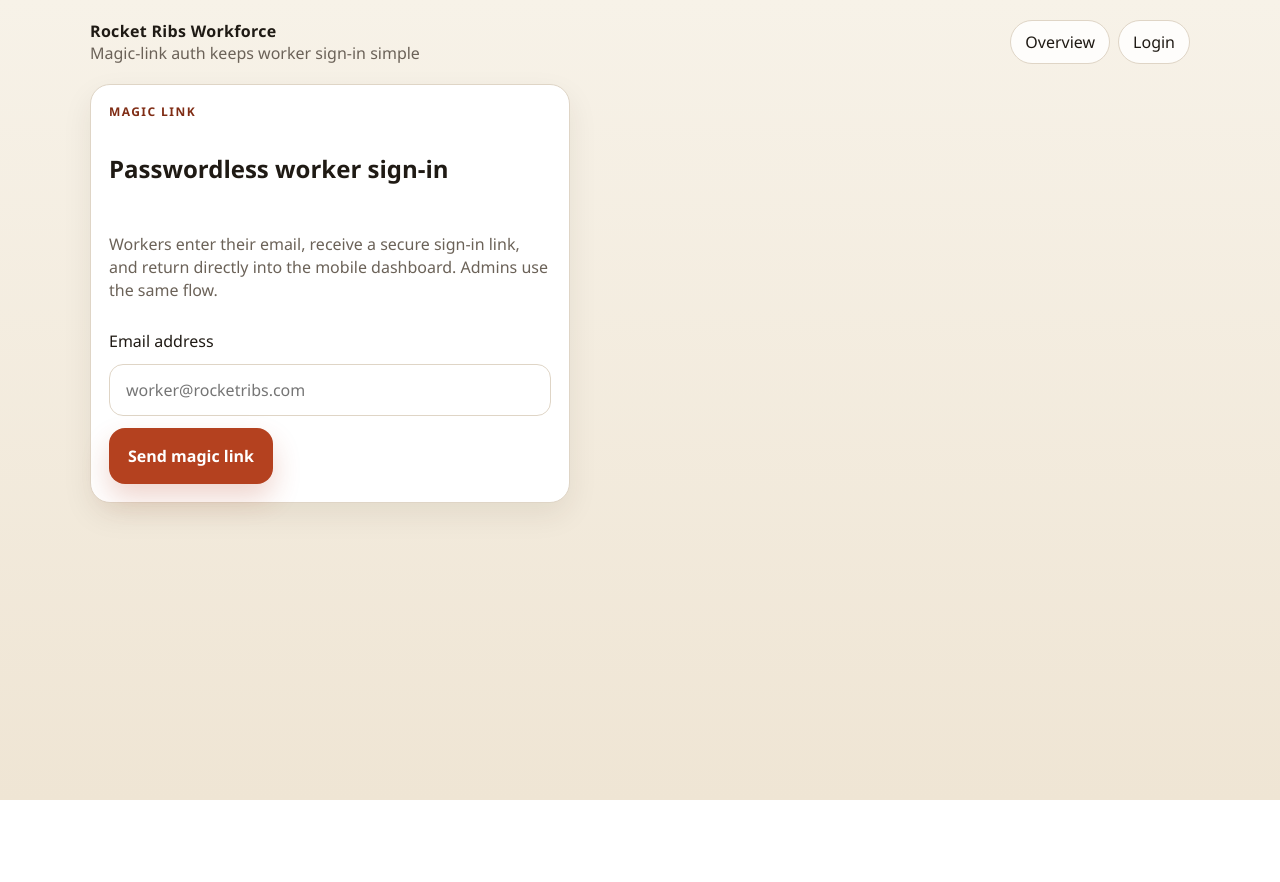
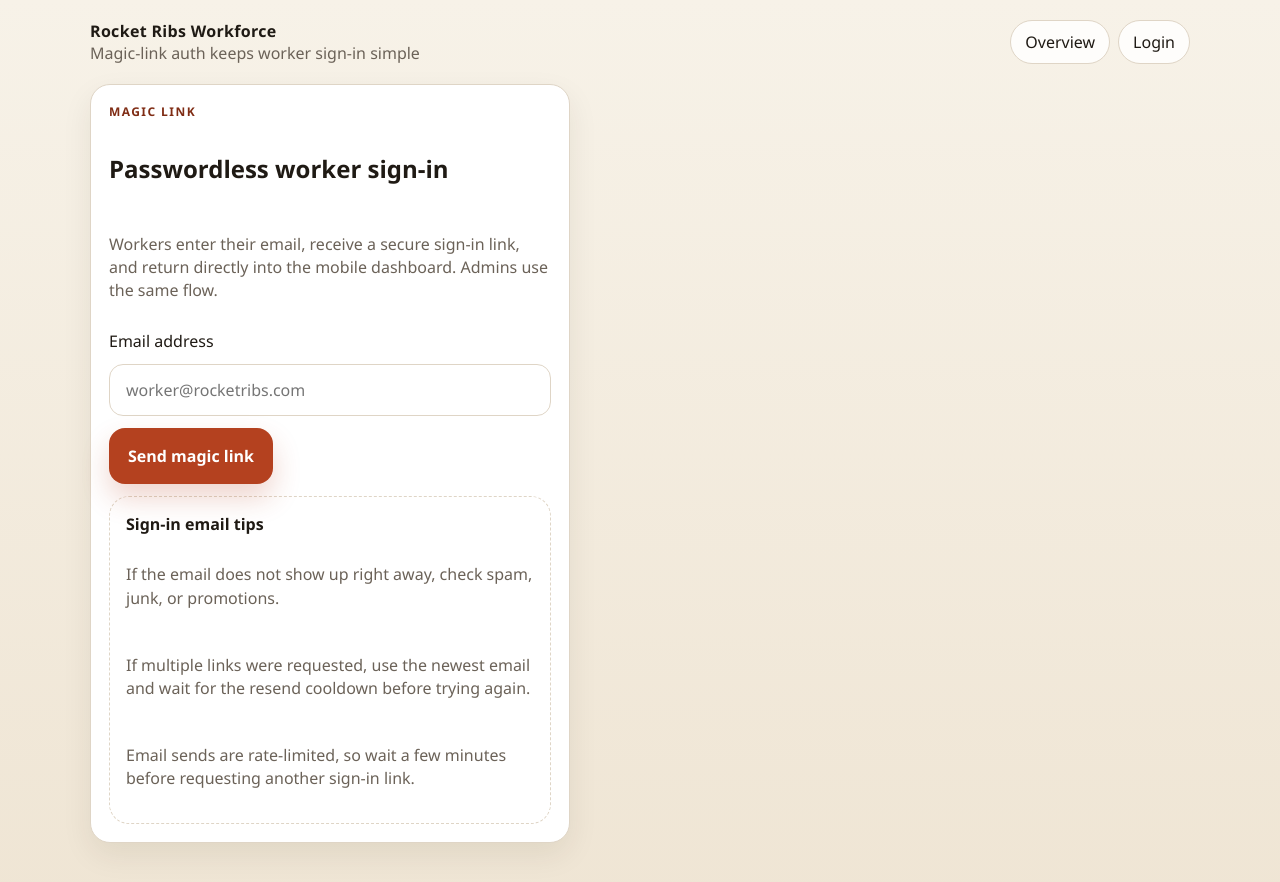
Before and after one commit to rees-rocket/rocket-workflow-app, a Next.js app: page /auth/login in a window 1280 px wide. Shown: the top 882 px of the page. Before the commit the page ends 800 px from the top, so only its background shows below. Built offline with nearby package versions, Linux system fonts and the light colour scheme; no server answers.

Commit message:
Improve magic link delivery messaging

```diff
--- a/app/admin/workers/[id]/page.tsx
+++ b/app/admin/workers/[id]/page.tsx
@@ -15,6 +15,7 @@ import {
 import { updateWorker } from "@/app/admin/workers/actions";
 import { notFound } from "next/navigation";
 import { formatCurrencyFromCents } from "@/lib/mvp-helpers";
+import { MagicLinkHelp } from "@/components/magic-link-help";
 
 type WorkerDetailPageProps = {
   params: Promise<{ id: string }>;
@@ -85,6 +86,7 @@ export default async function WorkerDetailPage({ params, searchParams }: WorkerD
           <div className="eyebrow">Profile Details</div>
           <h2>Edit worker</h2>
           {search.message ? <div className="pill">{search.message}</div> : null}
+          <MagicLinkHelp title="Invite delivery tips" />
           <form action={updateWorker} className="stack">
             <input name="source" type="hidden" value={detail.source} />
             <input name="worker_id" type="hidden" value={detail.worker.id} />
--- a/app/admin/workers/invite/route.ts
+++ b/app/admin/workers/invite/route.ts
@@ -1,5 +1,6 @@
 import { NextResponse } from "next/server";
 import { getSiteUrl } from "@/lib/env";
+import { formatMagicLinkErrorMessage, formatMagicLinkSuccessMessage } from "@/lib/magic-link";
 import { createClient } from "@/lib/supabase/server";
 
 async function buildRedirect(request: Request, returnTo: string, message: string) {
@@ -48,8 +49,8 @@ export async function POST(request: Request) {
   });
 
   if (error) {
-    return buildRedirect(request, returnTo, error.message);
+    return buildRedirect(request, returnTo, formatMagicLinkErrorMessage(error.message));
   }
 
-  return buildRedirect(request, returnTo, `Invite sent to ${email}`);
+  return buildRedirect(request, returnTo, formatMagicLinkSuccessMessage(email));
 }
--- a/app/admin/workers/page.tsx
+++ b/app/admin/workers/page.tsx
@@ -4,6 +4,7 @@ import { requireProfile } from "@/lib/auth";
 import { getWorkerManagementList } from "@/lib/data/workers";
 import { formatCurrencyFromCents } from "@/lib/mvp-helpers";
 import { AppButton } from "@/components/app-button";
+import { MagicLinkHelp } from "@/components/magic-link-help";
 
 type AdminWorkersPageProps = {
   searchParams?: Promise<{ message?: string }>;
@@ -30,6 +31,9 @@ export default async function AdminWorkersPage({ searchParams }: AdminWorkersPag
         <div className="eyebrow">Worker Directory</div>
         <h2>Workers and contractors</h2>
         {params.message ? <div className="pill" style={{ marginBottom: 12 }}>{params.message}</div> : null}
+        <div style={{ marginBottom: 16 }}>
+          <MagicLinkHelp title="Invite delivery tips" />
+        </div>
         <div className="table-wrap">
           <table>
             <thead>
--- a/app/auth/login/actions.ts
+++ b/app/auth/login/actions.ts
@@ -4,6 +4,7 @@ import { redirect } from "next/navigation";
 import { createClient } from "@/lib/supabase/server";
 import { getCurrentProfile } from "@/lib/auth";
 import { getSiteUrl } from "@/lib/env";
+import { formatMagicLinkErrorMessage, formatMagicLinkSuccessMessage } from "@/lib/magic-link";
 import { cookies } from "next/headers";
 
 const WORKER_SESSION_DAY_COOKIE = "rr-worker-session-day";
@@ -25,10 +26,10 @@ export async function sendMagicLink(formData: FormData) {
   });
 
   if (error) {
-    redirect(`/auth/login?message=${encodeURIComponent(error.message)}`);
+    redirect(`/auth/login?message=${encodeURIComponent(formatMagicLinkErrorMessage(error.message))}`);
   }
 
-  redirect("/auth/login?message=Check%20your%20email%20for%20your%20magic%20link");
+  redirect(`/auth/login?message=${encodeURIComponent(formatMagicLinkSuccessMessage())}`);
 }
 
 export async function signOut() {
--- a/app/auth/login/page.tsx
+++ b/app/auth/login/page.tsx
@@ -1,6 +1,7 @@
 import { AppShell } from "@/components/app-shell";
 import { sendMagicLink, redirectIfSignedIn } from "@/app/auth/login/actions";
 import { AppButton } from "@/components/app-button";
+import { MagicLinkHelp } from "@/components/magic-link-help";
 
 type LoginPageProps = {
   searchParams?: Promise<{ message?: string }>;
@@ -44,11 +45,12 @@ export default async function LoginPage({ searchParams }: LoginPageProps) {
             />
           </label>
           <div className="button-row">
-            <AppButton variant="primary"  type="submit">
+            <AppButton variant="primary" type="submit">
               Send magic link
             </AppButton>
           </div>
         </form>
+        <MagicLinkHelp />
       </section>
     </AppShell>
   );
--- /dev/null
+++ b/components/magic-link-help.tsx
@@ -0,0 +1,22 @@
+import {
+  MAGIC_LINK_CHECK_INBOX_TEXT,
+  MAGIC_LINK_NEWEST_LINK_TEXT,
+  MAGIC_LINK_RATE_LIMIT_TEXT
+} from "@/lib/magic-link";
+
+type MagicLinkHelpProps = {
+  title?: string;
+};
+
+export function MagicLinkHelp({
+  title = "Sign-in email tips"
+}: MagicLinkHelpProps) {
+  return (
+    <div className="screen-frame stack">
+      <strong>{title}</strong>
+      <p className="muted">{MAGIC_LINK_CHECK_INBOX_TEXT}</p>
+      <p className="muted">{MAGIC_LINK_NEWEST_LINK_TEXT}</p>
+      <p className="muted">{MAGIC_LINK_RATE_LIMIT_TEXT}</p>
+    </div>
+  );
+}
--- /dev/null
+++ b/lib/magic-link.ts
@@ -0,0 +1,31 @@
+export const MAGIC_LINK_CHECK_INBOX_TEXT =
+  "If the email does not show up right away, check spam, junk, or promotions.";
+
+export const MAGIC_LINK_NEWEST_LINK_TEXT =
+  "If multiple links were requested, use the newest email and wait for the resend cooldown before trying again.";
+
+export const MAGIC_LINK_RATE_LIMIT_TEXT =
+  "Email sends are rate-limited, so wait a few minutes before requesting another sign-in link.";
+
+export function formatMagicLinkSuccessMessage(email?: string) {
+  if (email) {
+    return `Sign-in email sent to ${email}. Check spam/junk if it does not arrive right away.`;
+  }
+
+  return "Check your email for your sign-in link. If it does not arrive right away, check spam/junk.";
+}
+
+export function formatMagicLinkErrorMessage(message: string) {
+  const normalized = message.trim();
+  const lower = normalized.toLowerCase();
+
+  if (
+    lower.includes("rate limit") ||
+    lower.includes("too many requests") ||
+    lower.includes("over_email_send_rate_limit")
+  ) {
+    return "Too many sign-in emails were requested. Wait a few minutes before trying again, then use the newest email already sent.";
+  }
+
+  return normalized;
+}
```
